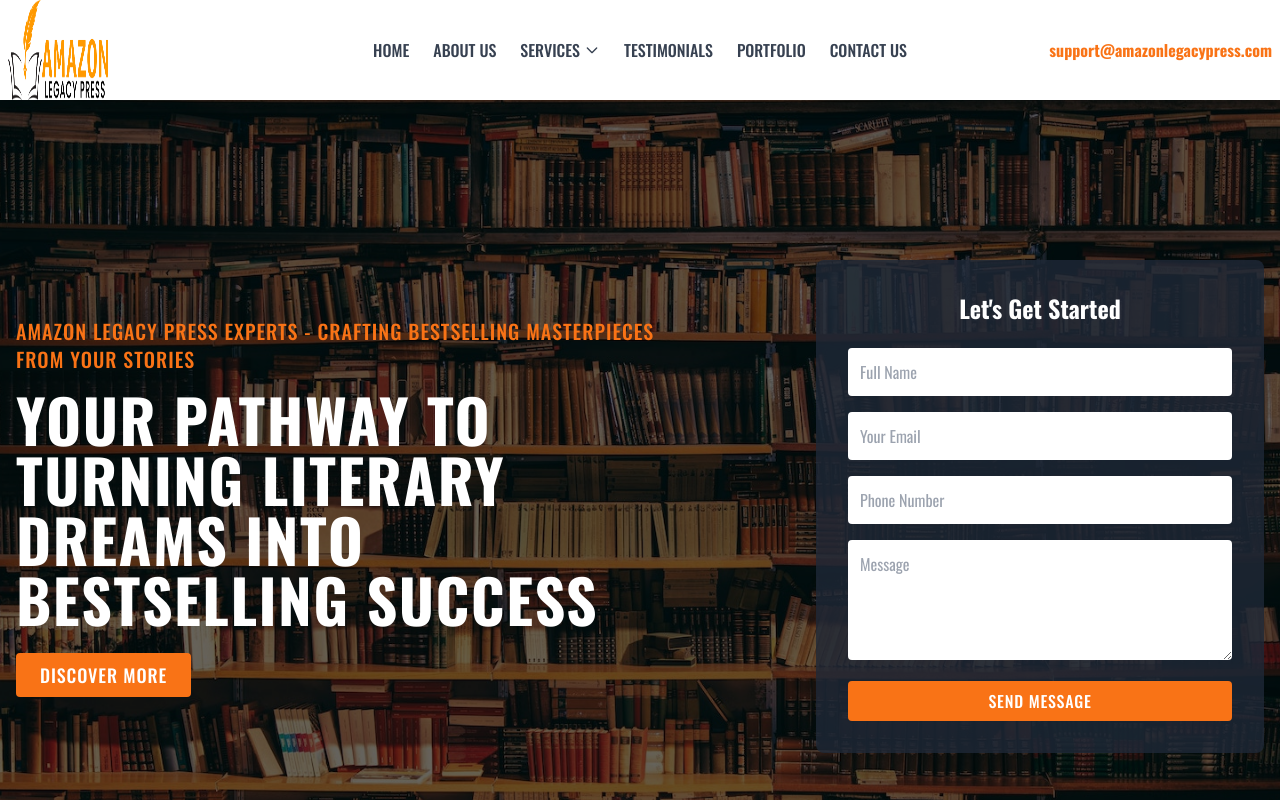
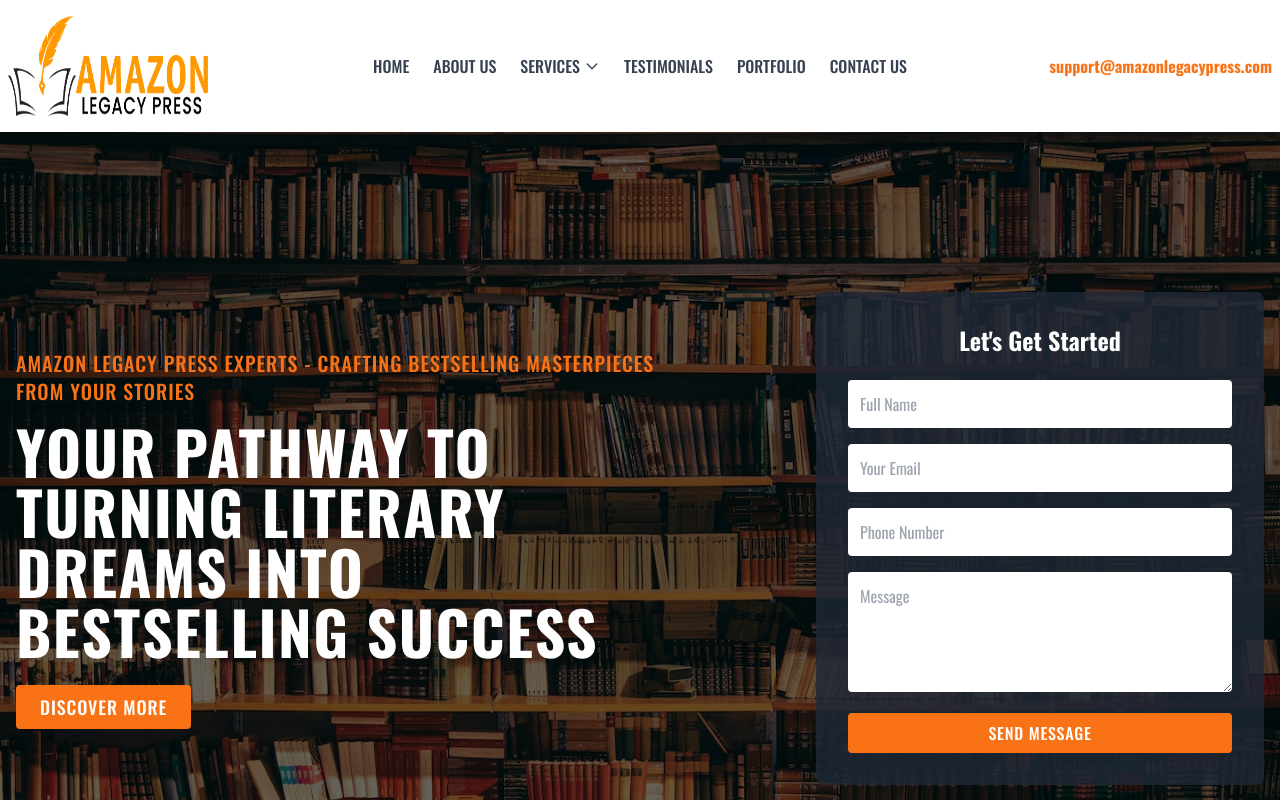
Before and after one commit to haseebx16/amazon-publisher, a Next.js app: page / in a window 1280 px wide. Shown: the top 800 px of the page. Built offline with nearby package versions, Linux system fonts and the light colour scheme.

Commit message:
Update Header.jsx

```diff
--- a/app/components/Header.jsx
+++ b/app/components/Header.jsx
@@ -28,10 +28,10 @@
       <nav className="max-w-[1400px] mx-auto px-2">
         <div className="flex items-center">
           {/* Logo - Left */}
-          <div className="w-1/4">
+          <div className="w-1/4 py-4">
             <Link href="/" className="font-oswald text-2xl font-bold text-orange-500">
               <span className="flex items-center">
-                <img src='/header.png' style={{ width: "100px", height: "100px" }}/>
+                <img src='/header.png' style={{ width: "200px", height: "100px" }}/>
               </span>
             </Link>
           </div>
```
